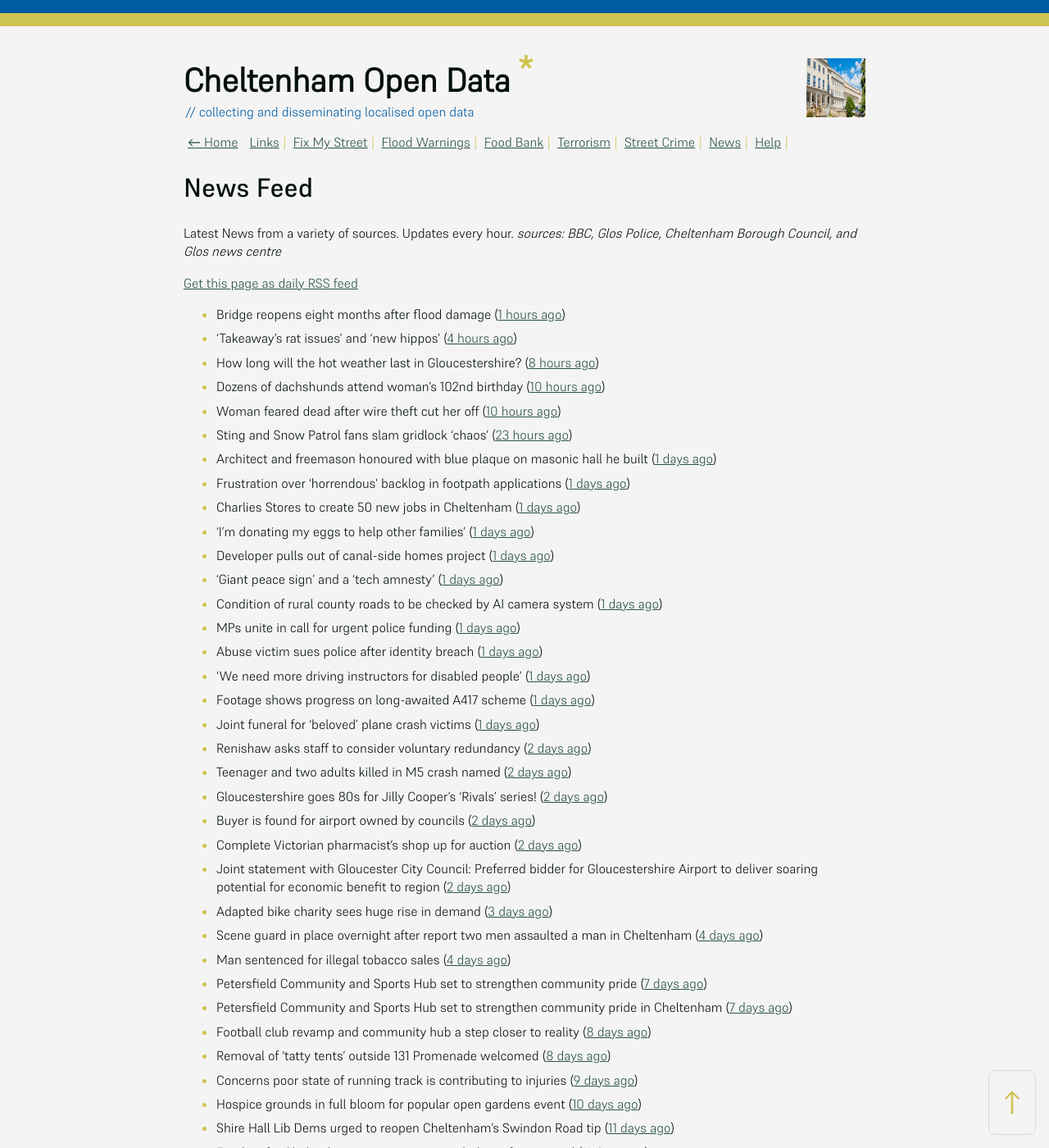
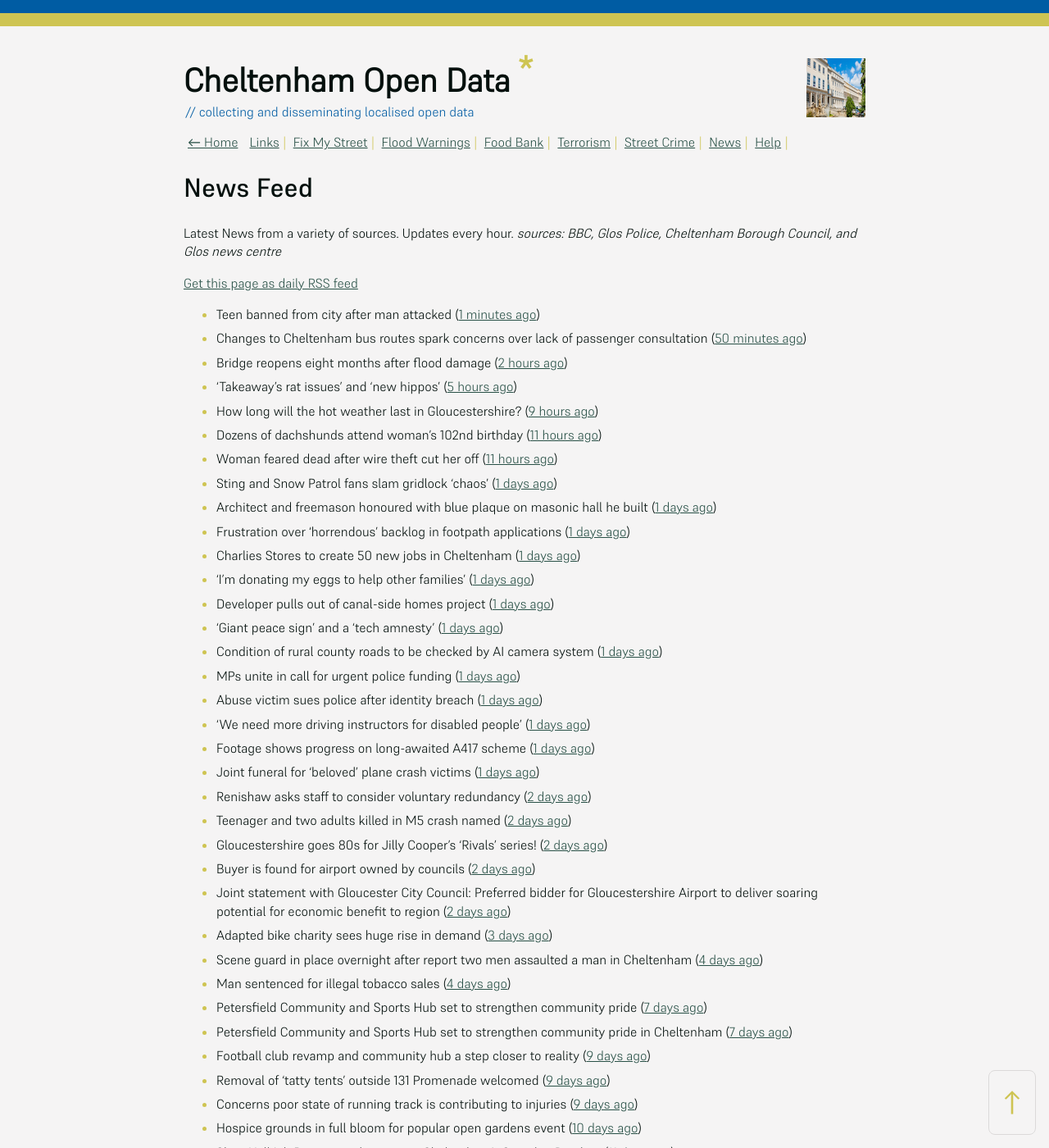
Before and after one commit to mat-0/cheltenham-open-data, a Jekyll site: the page built from _pages/news.md, in a window 1280 px wide and 1400 px high. Shown: the whole window at 82% size. Built offline with Jekyll 4.4.1, drawn with Linux system fonts in a browser that asks for light colours; some of the changed text lies outside the part shown.

Commit message:
Updated 2025-06-20 16:58:57

```diff
--- a/_pages/news.md
+++ b/_pages/news.md
@@ -12,12 +12,14 @@ _sources: BBC, Glos Police, Cheltenham Borough Council, and Glos news centre_
 [Get this page as daily RSS feed](/daily.rss)
 
 <!-- news_marker starts -->
-- Bridge reopens eight months after flood damage ([1 hours ago](https://www.bbc.com/news/articles/cz09md3ve3no))
-- 'Takeaway's rat issues' and 'new hippos' ([4 hours ago](https://www.bbc.com/news/articles/c5ygx2p4lw5o))
-- How long will the hot weather last in Gloucestershire? ([8 hours ago](https://www.bbc.co.uk/sounds/play/p0lkf1rq))
-- Dozens of dachshunds attend woman's 102nd birthday ([10 hours ago](https://www.bbc.com/news/videos/c307l54nlrmo))
-- Woman feared dead after wire theft cut her off ([10 hours ago](https://www.bbc.com/news/articles/cp3k96521neo))
-- Sting and Snow Patrol fans slam gridlock 'chaos' ([23 hours ago](https://www.bbc.com/news/articles/cwygv0pqy74o))
+- Teen banned from city after man attacked ([1 minutes ago](https://www.bbc.com/news/articles/c75rl4we60wo))
+- Changes to Cheltenham bus routes spark concerns over lack of passenger consultation ([50 minutes ago](https://gloucesternewscentre.co.uk/changes-to-cheltenham-bus-routes-spark-concerns-over-lack-of-passenger-consultation/))
+- Bridge reopens eight months after flood damage ([2 hours ago](https://www.bbc.com/news/articles/cz09md3ve3no))
+- 'Takeaway's rat issues' and 'new hippos' ([5 hours ago](https://www.bbc.com/news/articles/c5ygx2p4lw5o))
+- How long will the hot weather last in Gloucestershire? ([9 hours ago](https://www.bbc.co.uk/sounds/play/p0lkf1rq))
+- Dozens of dachshunds attend woman's 102nd birthday ([11 hours ago](https://www.bbc.com/news/videos/c307l54nlrmo))
+- Woman feared dead after wire theft cut her off ([11 hours ago](https://www.bbc.com/news/articles/cp3k96521neo))
+- Sting and Snow Patrol fans slam gridlock 'chaos' ([1 days ago](https://www.bbc.com/news/articles/cwygv0pqy74o))
 - Architect and freemason honoured with blue plaque on masonic hall he built ([1 days ago](https://gloucesternewscentre.co.uk/architect-and-freemason-honoured-with-blue-plaque-on-masonic-hall-he-built/))
 - Frustration over ‘horrendous’ backlog in footpath applications ([1 days ago](https://gloucesternewscentre.co.uk/frustration-over-horrendous-backlog-in-footpath-applications/))
 - Charlies Stores to create 50 new jobs in Cheltenham ([1 days ago](https://gloucesternewscentre.co.uk/charlies-stores-to-create-50-new-jobs-in-cheltenham/))
@@ -34,15 +36,14 @@ _sources: BBC, Glos Police, Cheltenham Borough Council, and Glos news centre_
 - Teenager and two adults killed in M5 crash named ([2 days ago](https://www.bbc.com/news/articles/c80prrgepzeo))
 - Gloucestershire goes 80s for Jilly Cooper’s ‘Rivals’ series! ([2 days ago](https://www.bbc.co.uk/sounds/play/p0ljxnh1))
 - Buyer is found for airport owned by councils ([2 days ago](https://www.bbc.com/news/articles/c70xjdr4veyo))
-- Complete Victorian pharmacist's shop up for auction ([2 days ago](https://www.bbc.com/news/articles/cly36y5qwz3o))
 - Joint statement with Gloucester City Council: Preferred bidder for Gloucestershire Airport to deliver soaring potential for economic benefit to region ([2 days ago](https://www.cheltenham.gov.uk/news/article/3021/joint_statement_with_gloucester_city_council_preferred_bidder_for_gloucestershire_airport_to_deliver_soaring_potential_for_economic_benefit_to_region))
 - Adapted bike charity sees huge rise in demand ([3 days ago](https://www.bbc.co.uk/sounds/play/p0ljrsvr))
 - Scene guard in place overnight after report two men assaulted a man in Cheltenham ([4 days ago](https://gloucesternewscentre.co.uk/scene-guard-in-place-overnight-after-report-two-men-assaulted-a-man-in-cheltenham/))
 - Man sentenced for illegal tobacco sales ([4 days ago](https://gloucesternewscentre.co.uk/man-sentenced-for-illegal-tobacco-sales/))
 - Petersfield Community and Sports Hub set to strengthen community pride ([7 days ago](https://gloucesternewscentre.co.uk/petersfield-community-and-sports-hub-set-to-strengthen-community-pride/))
 - Petersfield Community and Sports Hub set to strengthen community pride in Cheltenham ([7 days ago](https://www.cheltenham.gov.uk/news/article/3020/petersfield_community_and_sports_hub_set_to_strengthen_community_pride_in_cheltenham))
-- Football club revamp and community hub a step closer to reality ([8 days ago](https://gloucesternewscentre.co.uk/football-club-revamp-and-community-hub-a-step-closer-to-reality/))
-- Removal of ‘tatty tents’ outside 131 Promenade welcomed ([8 days ago](https://gloucesternewscentre.co.uk/removal-of-tatty-tents-outside-131-promenade-welcomed/))
+- Football club revamp and community hub a step closer to reality ([9 days ago](https://gloucesternewscentre.co.uk/football-club-revamp-and-community-hub-a-step-closer-to-reality/))
+- Removal of ‘tatty tents’ outside 131 Promenade welcomed ([9 days ago](https://gloucesternewscentre.co.uk/removal-of-tatty-tents-outside-131-promenade-welcomed/))
 - Concerns poor state of running track is contributing to injuries ([9 days ago](https://gloucesternewscentre.co.uk/concerns-poor-state-of-running-track-is-contributing-to-injuries/))
 - Hospice grounds in full bloom for popular open gardens event ([10 days ago](https://gloucesternewscentre.co.uk/hospice-grounds-in-full-bloom-for-popular-open-gardens-event/))
 - Shire Hall Lib Dems urged to reopen Cheltenham’s Swindon Road tip ([11 days ago](https://gloucesternewscentre.co.uk/shire-hall-lib-dems-urged-to-reopen-cheltenhams-swindon-road-tip/))
```
Also changed, not shown: other parts of _pages/news.md (+2 -3 lines), _data/flood.json (+4 -4 lines), index.md (+4 -4 lines).
